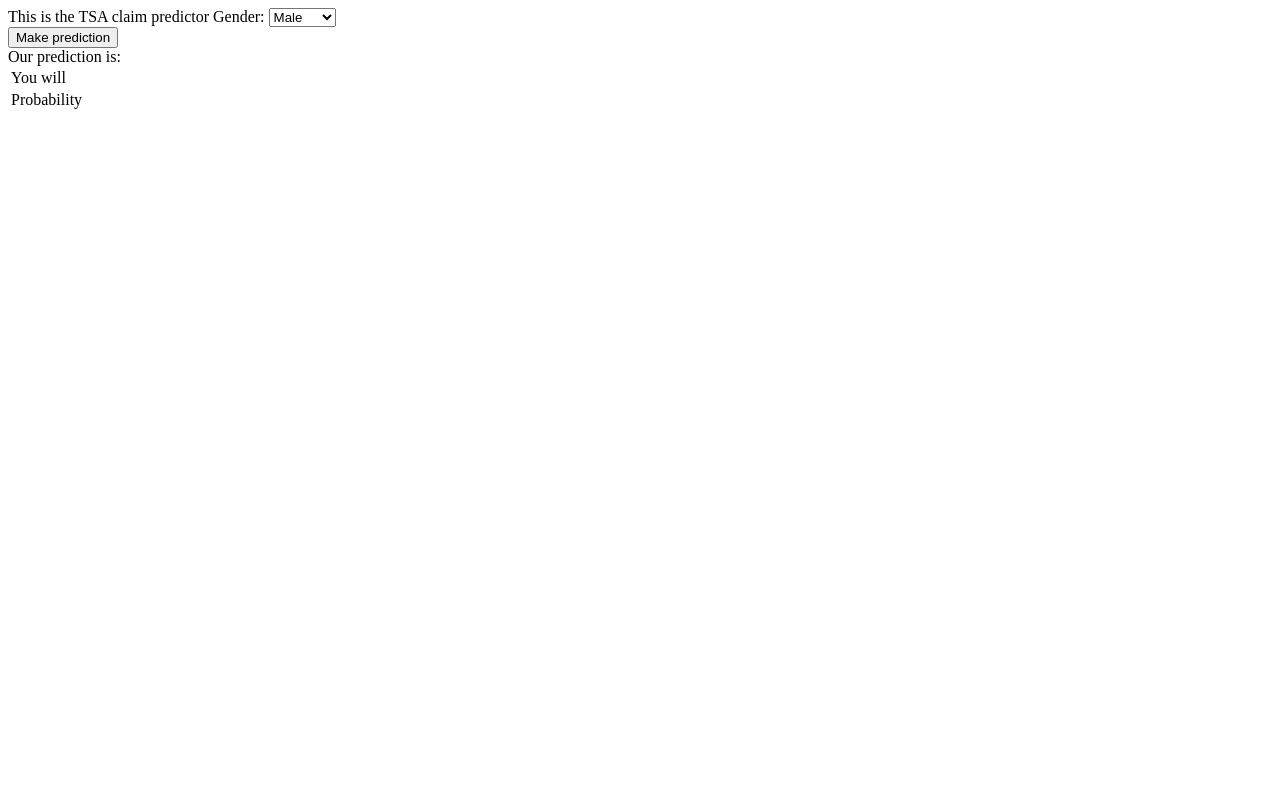
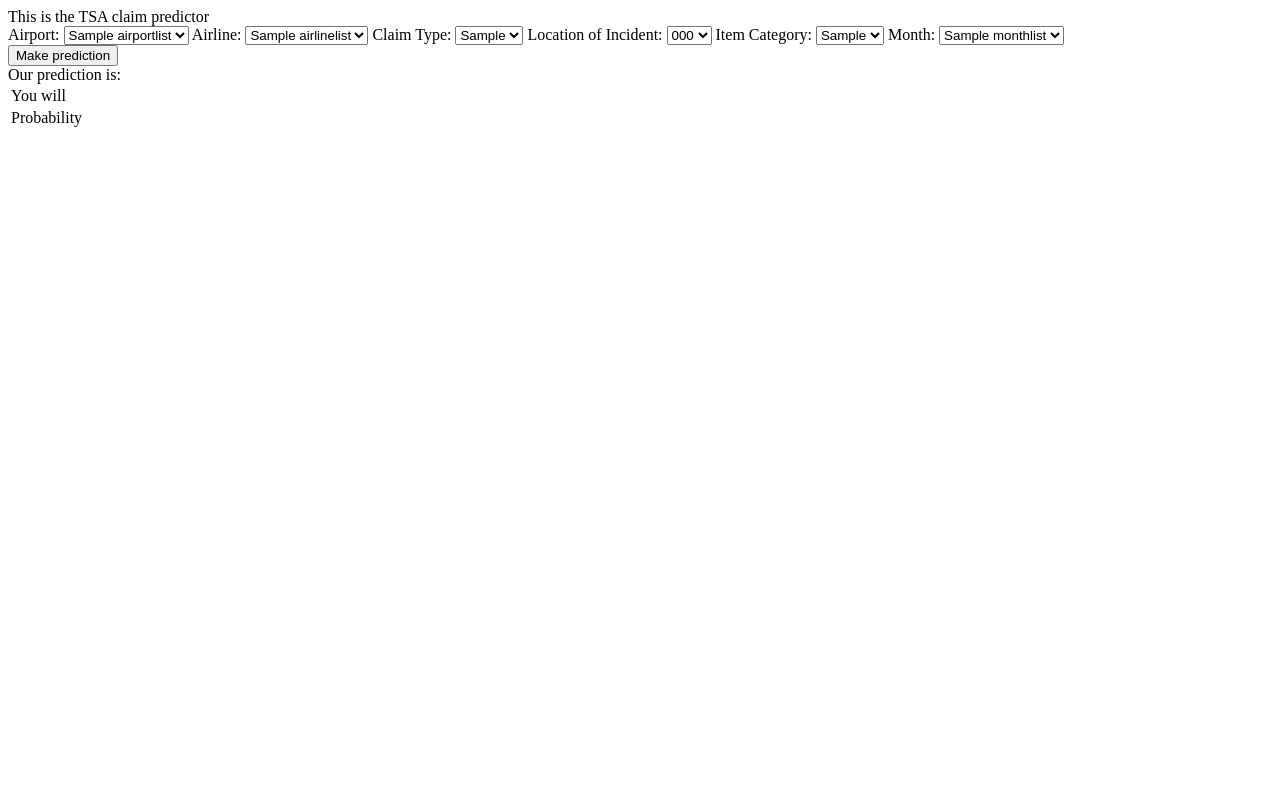
Before and after one commit to spencertollefson/tsa_claims, a Flask app: template web_app/templates/index.html in a window 1280 px wide. Run offline with Flask 2, Linux system fonts and the light colour scheme; the template is opened without the code that fills it: most values are stand-ins (such as "Sample title", 1, 10 or a date in 2020); parts of the project's set-up code (start-up, migrations or seed data) failed here and were passed over; some libraries are stand-ins or nearby versions.

Commit message:
work on web app. create dropdown lists of acceptable categories

```diff
--- a/web_app/api.py
+++ b/web_app/api.py
@@ -1,10 +1,11 @@
 import numpy as np
+import pandas as pd
+import joblib
 import pickle
-import joblib
 from sklearn.preprocessing import StandardScaler, MultiLabelBinarizer, OneHotEncoder
 
 
-model = joblib.load(open('./models/rf_full_month_rec', 'rb'))
+model = joblib.load(open('./stat_models/rf_full_month_rec.joblib', 'rb'))
 
 example = {
   'airport_code': 'SEA',  # str
--- a/web_app/app.py
+++ b/web_app/app.py
@@ -1,7 +1,8 @@
 from flask import Flask, abort, render_template, jsonify, request
 from api import make_prediction
+import joblib
 
-app = Flask('TSAapp')
+app = Flask('TSA-app')
 
 @app.route('/predict', methods=['POST'])
 def do_prediction():
@@ -17,4 +18,19 @@ def do_prediction():
 def index():
     return render_template('index.html')
 
+@app.route('/', methods=['GET'])
+def dropdown():
+    featuredir = './featurelists'
+    airportlist = joblib.load(f'{featuredir}/airports.joblib')
+    airlinelist = joblib.load(f'{featuredir}/airlines.joblib')
+    claim_typelist = joblib.load(f'{featuredir}/claim_types.joblib')
+    claim_sitelist = joblib.load(f'{featuredir}/claim_sites.joblib')
+    item_catlist = joblib.load(f'{featuredir}/item_category.joblib')
+    monthlist = list(range(1, 13))
+    return render_template('index.html', airportlist=airportlist, airlinelist=airlinelist,
+                           claim_typelist=claim_typelist, claim_sitelist=claim_sitelist,
+                           item_catlist=item_catlist, monthlist=monthlist)
+
+
+
 app.run(debug=True)
--- a/web_app/templates/index.html
+++ b/web_app/templates/index.html
@@ -2,12 +2,38 @@
 
 <body>
 This is the TSA claim predictor
+<br>
 
-Gender:
+Airport:
   <select>
-    <option value="M">Male</option>
-    <option value="F">Female</option>
+    <option value= "{{airportlist}}" SELECTED>{{ airportlist }}</option>"
   </select>
+
+Airline:
+  <select>
+    <option value= "{{airlinelist}}" SELECTED>{{ airlinelist }}</option>"
+  </select>
+
+Claim Type:
+  <select>
+    <option value= "{{claim_typelist}}" SELECTED>{{ claim_typelist }}</option>"
+  </select>
+
+Location of Incident:
+  <select>
+    <option value= "{{claim_sitelist}}" SELECTED>{{ claim_sitelist }}</option>"
+  </select>
+
+Item Category:
+  <select>
+    <option value= "{{item_catlist}}" SELECTED>{{ item_catlist }}</option>"
+  </select>
+
+Month:
+  <select>
+    <option value= "{{monthlist}}" SELECTED>{{ monthlist }}</option>"
+  </select>
+
 
   <div>
     <button id="submit">Make prediction</button>
```
Also changed, not shown: 8 other files.
